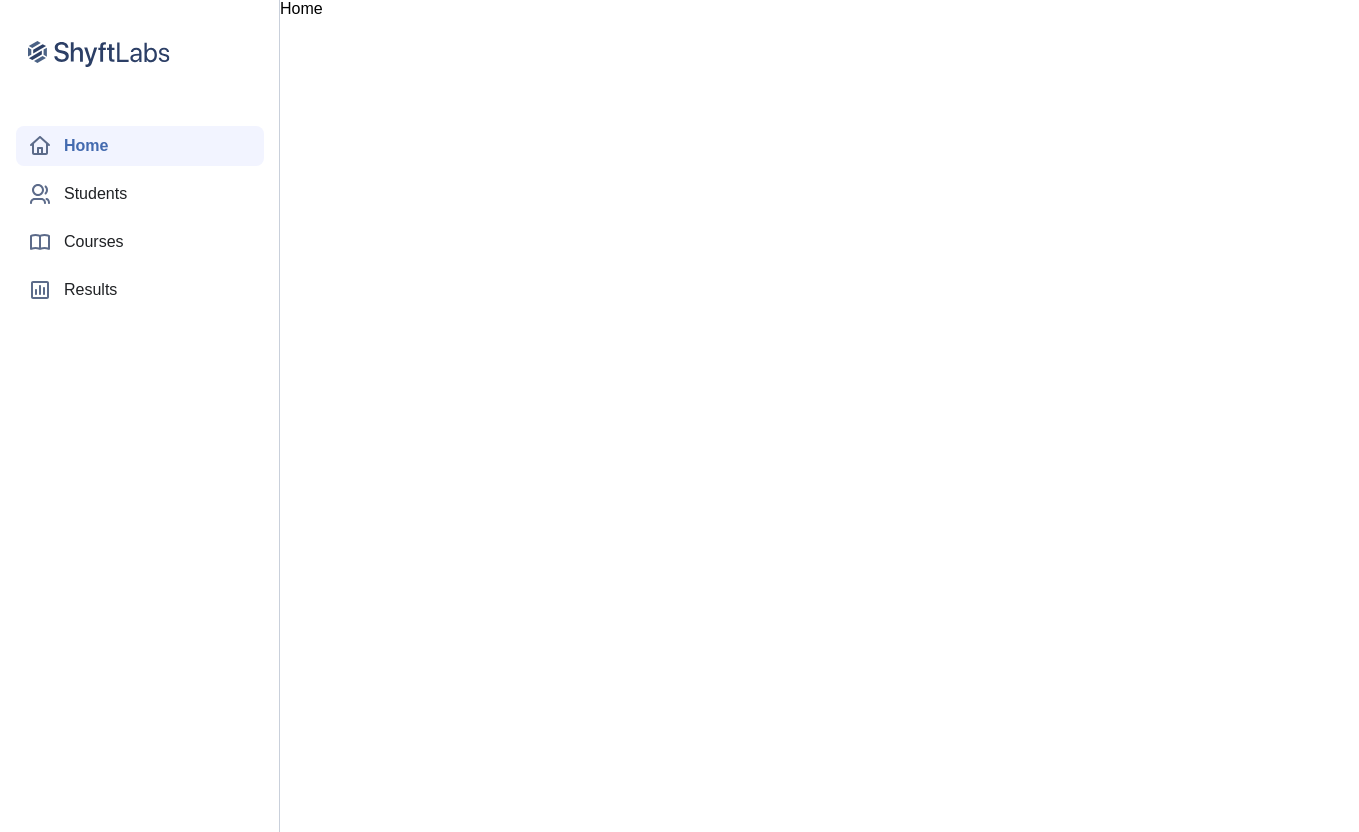
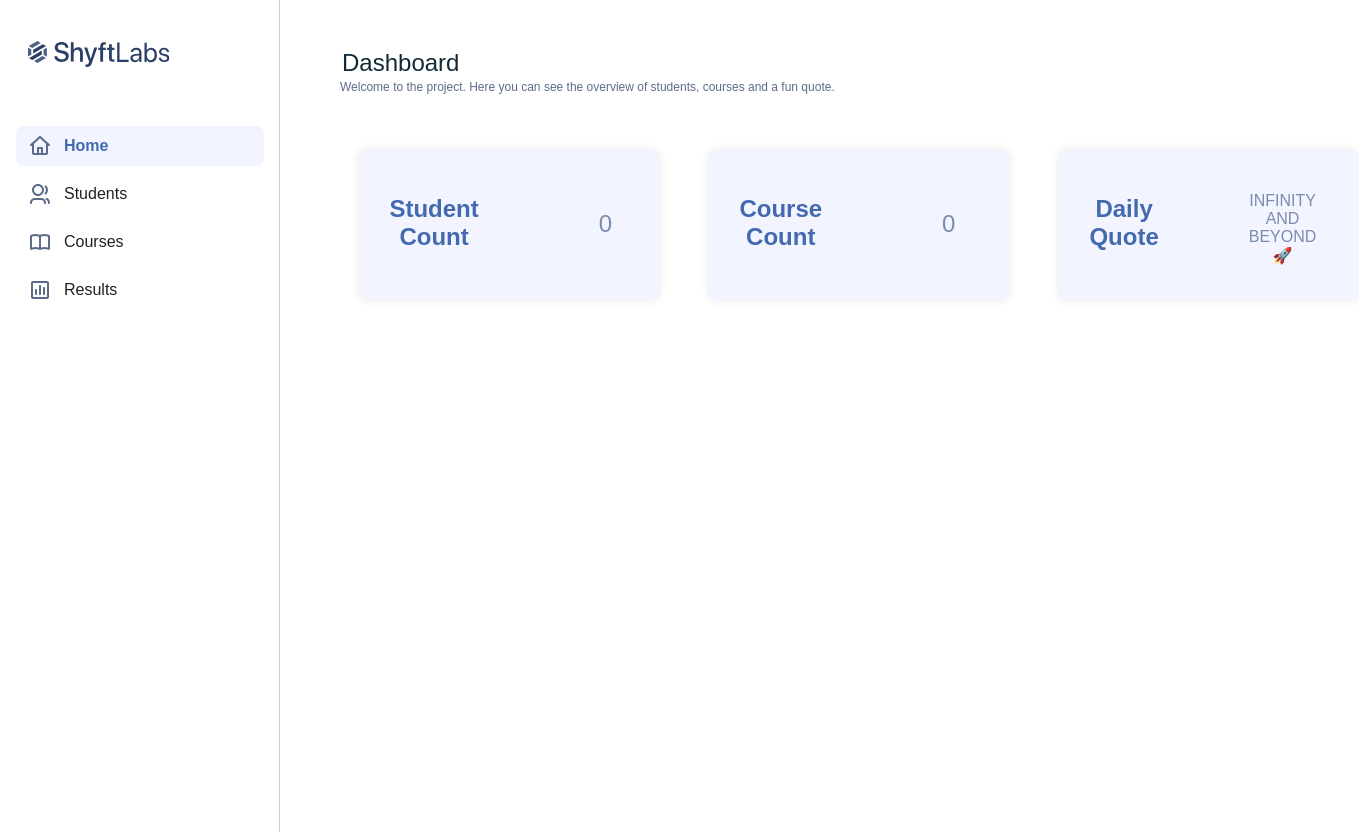
Before and after one commit to VishnudevP/ShyftLabs-Internship-Assessment, a React (Vite) app: page / in a window 1280 px wide. Shown: the whole page, 1359 px wide, since content can reach past the window. Built offline with nearby package versions, Linux system fonts and the light colour scheme.

Commit message:
Result Page Finished

```diff
--- a/src/components/ResultForm.jsx
+++ b/src/components/ResultForm.jsx
@@ -1,35 +1,88 @@
-import React from 'react'
+import React, { useState } from 'react'
 import './ResultForm.css'
 
-const ResultForm = () => {
+const Notification = ({ message, onClose }) => (
+    <div className="notification">
+      <p>{message}</p>
+      <button className="close-btn" onClick={onClose}>
+        Close
+      </button>
+    </div>
+  );
+
+const ResultForm = ( { students, courses, onSubmit } ) => {
+    const [courseName, setCourseName] = useState('default1')
+    const [studentName, setStudentName] = useState('default2')
+    const [score, setScore] = useState('default3')
+    const [notification, setNotification] = useState(null)
+
+
+    const handleSubmit = (e) => {
+        e.preventDefault()
+
+        if (courseName === 'default1' || studentName === 'default2' || score === 'default3') {
+            setNotification('Please fill in all fields')
+          return;
+        }
+
+        const newResult = {
+          courseName,
+          studentName,
+          score,
+        };
+
+        onSubmit(newResult)
+
+        setCourseName('default1')
+        setStudentName('default2')
+        setScore('default3')
+      }
+
+      const closeNotification = () => {
+        setNotification(null)
+      }
+
   return (
-    <form className="result-form">
+    <>
+        <form onSubmit={handleSubmit} className="result-form">
             <div className="form-row">
-            <label htmlFor="item">First Name</label>
-            <select id="name">
+                <label htmlFor="courseName">Course Name</label>
+                <select id="courseName" value={courseName} onChange={(e) => setCourseName(e.target.value)}>
                     <option value="default1">-- Select Option --</option>
+                    {courses && courses.map((course) => (
+                        <option key={course.courseName} value={course.courseName}>
+                            {course.courseName}
+                        </option>
+                    ))}
                 </select>
             </div>
             <div className="form-row">
-            <label htmlFor="item">Family Name</label>
-            <select id="course">
+                <label htmlFor="studentName">Student Name</label>
+                <select id="studentName" value={studentName} onChange={(e) => setStudentName(e.target.value)}>
                     <option value="default2">-- Select Option --</option>
+                    {students && students.map((student) => (
+                        <option key={student.firstName + student.familyName} value={student.firstName + student.familyName}>
+                            {student.firstName} {student.familyName}
+                        </option>
+                    ))}
                 </select>
             </div>
             <div className="form-row">
                 <label htmlFor="item">Score</label>
-            <select id="grades">
+                <select id="score" value={score} onChange={(e) => setScore(e.target.value)}>
                     <option value="default3">-- Select Option --</option>
-                <option value="a">A</option>
-                <option value="b">B</option>
-                <option value="c">C</option>
-                <option value="d">D</option>
-                <option value="e">E</option>
-                <option value="f">F</option>
+                    <option value="A">A</option>
+                    <option value="B">B</option>
+                    <option value="C">C</option>
+                    <option value="D">D</option>
+                    <option value="E">E</option>
+                    <option value="F">F</option>
                 </select>
             </div>
             <button className="btn">Submit</button>
         </form>
+        {notification && <Notification message={notification} onClose={closeNotification} />}
+    </>
   )
 }
 
--- a/src/components/ResultTable.jsx
+++ b/src/components/ResultTable.jsx
@@ -1,7 +1,8 @@
 import React from 'react'
 import './ResultTable.css'
 
-const ResultTable = () => {
+const ResultTable = ( {results} ) => {
+
   return (
     <div className="result-table-wrapper">
         <table>
@@ -13,18 +14,19 @@ const ResultTable = () => {
                 </tr>
             </thead>
             <tbody>
-                <tr className='s'>
-                <td>Data 1</td>
-                <td>Data 2</td>
-                <td>Data 3</td>
-                </tr>
-            </tbody>
-            <tbody>
-                <tr className='s'>
-                <td>Data 1</td>
-                <td>Data 2</td>
-                <td>Data 3</td>
-                </tr>
+                {results.length === 0 ? (
+                    <tr className='s'>
+                        <td colSpan="3">No results available</td>
+                    </tr>
+                ) : (
+                    results.map((result) => (
+                        <tr key={`${result.courseName}-${result.studentName}-${result.score}`} className='s'>
+                            <td>{result.courseName}</td>
+                            <td>{result.studentName}</td>
+                            <td>{result.score}</td>
+                        </tr>
+                    ))
+                )}
             </tbody>
         </table>
     </div>
--- a/src/pages/Courses.css
+++ b/src/pages/Courses.css
@@ -13,4 +13,4 @@
 
 .courses-delete-all:hover {
     background-color: red;
-  }
+}
--- a/src/pages/Home.css
+++ b/src/pages/Home.css
@@ -1,3 +1,48 @@
 div{
     display: flex;
 }
+
+.subhead{
+    color: #5C6B8A;
+    font-size: 12px;
+    font-style: normal;
+    font-weight: 480;
+    line-height: normal;
+    position: absolute;
+    top: 80px;
+    left: 340px;
+
+}
+
+.box {
+    background-color: #F2F4FF;
+    border-radius: 8px;
+    padding: 20px 160px 20px 20px;
+    margin-top: 150px;
+    margin-left: -100px;
+    text-align: center;
+    box-shadow: 0 0 10px rgba(0, 0, 0, 0.1);
+    height: 150px;
+    width: 300px;
+    margin-right: 150px;
+  }
+
+  .box h2 {
+    color: #436AAF;
+    margin-top: 25px;
+    margin-left: 10px;
+  }
+
+  .p2 {
+    color: #7B8CAD;
+    font-size: 24px;
+    margin-top: 40px;
+    margin-left: 120px;
+  }
+
+  .quote{
+    color: #7B8CAD;
+    font-size: 16px;
+    margin-top: 22px;
+    margin-left: 90px;
+  }
--- a/src/pages/Home.jsx
+++ b/src/pages/Home.jsx
@@ -1,10 +1,48 @@
-import React from 'react'
+import React, { useEffect, useState } from 'react'
 import './Home.css'
 
 const Home = () => {
+  const [studentCount, setStudentCount] = useState(0);
+  const [courseCount, setCourseCount] = useState(0);
+  const [dailyQuote, setDailyQuote] = useState('');
+
+  useEffect(() => {
+
+    const storedStudents = localStorage.getItem('students')
+    const storedCourses = localStorage.getItem('courses')
+
+    const students = storedStudents ? JSON.parse(storedStudents) : []
+    const courses = storedCourses ? JSON.parse(storedCourses) : []
+
+    setStudentCount(students.length);
+    setCourseCount(courses.length);
+  }, [])
+
+  useEffect(() => {
+    const funQuote = "INFINITY AND BEYOND 🚀"
+    setDailyQuote(funQuote);
+  }, [])
+
   return (
+
     <>
-        <div>Home</div>
+      <h1>Dashboard</h1>
+      <h2 className='subhead'>Welcome to the project. Here you can see the overview of students, courses and a fun quote. </h2>
+
+      <div className="box">
+        <h2>Student Count</h2>
+        <p className='p2'>{studentCount}</p>
+      </div>
+
+      <div className="box">
+        <h2>Course Count</h2>
+        <p className='p2'>{courseCount}</p>
+      </div>
+
+      <div className="box">
+        <h2>Daily Quote</h2>
+        <p className='quote'>{dailyQuote}</p>
+      </div>
     </>
 
   )
--- a/src/pages/Results.css
+++ b/src/pages/Results.css
@@ -0,0 +1,16 @@
+.result-delete-all{
+    background-color: #f46e6e;
+    color: white;
+    padding: 10px 20px;
+    cursor: pointer;
+    border: none;
+    outline: none;
+    border-radius: 8px;
+    top: 570px;
+    left: 560px;
+    position: absolute;
+}
+
+.result-delete-all:hover {
+    background-color: red;
+}
--- a/src/pages/Results.jsx
+++ b/src/pages/Results.jsx
@@ -1,13 +1,46 @@
-import React from 'react'
+import React, { useState, useEffect } from 'react'
 import ResultForm from '../components/ResultForm'
 import ResultTable from '../components/ResultTable'
+import './Results.css'
 
 const Results = () => {
+  const [results, setResults] = useState([])
+  const [students, setStudents] = useState([]);
+  const [courses, setCourses] = useState([]);
+
+  useEffect(() => {
+    const storedStudents = localStorage.getItem('students');
+    const storedCourses = localStorage.getItem('courses');
+    const storedResults = localStorage.getItem('results');
+
+    setStudents(storedStudents ? JSON.parse(storedStudents) : []);
+    setCourses(storedCourses ? JSON.parse(storedCourses) : []);
+    setResults(storedResults ? JSON.parse(storedResults) : []);
+  }, []);
+
+  useEffect(() => {
+    localStorage.setItem('students', JSON.stringify(students));
+    localStorage.setItem('courses', JSON.stringify(courses));
+    localStorage.setItem('results', JSON.stringify(results));
+  }, [students, courses, results]);
+
+  const addResult = (newResult) => {
+      setResults([...results, newResult]);
+  };
+
+  const handleDeleteAll = () => {
+    setResults([]);
+    localStorage.removeItem('results');
+  };
+
   return (
     <section className="container">
       <h1>Results</h1>
-      <ResultForm/>
-      <ResultTable/>
+      <ResultForm students={students} courses={courses} onSubmit={addResult}  />
+      <ResultTable results={results} />
+      <button className="result-delete-all" onClick={handleDeleteAll}>
+        Delete All Results
+      </button>
     </section>
   )
 }
```
Lines whose indentation alone changed are shown as unchanged.
